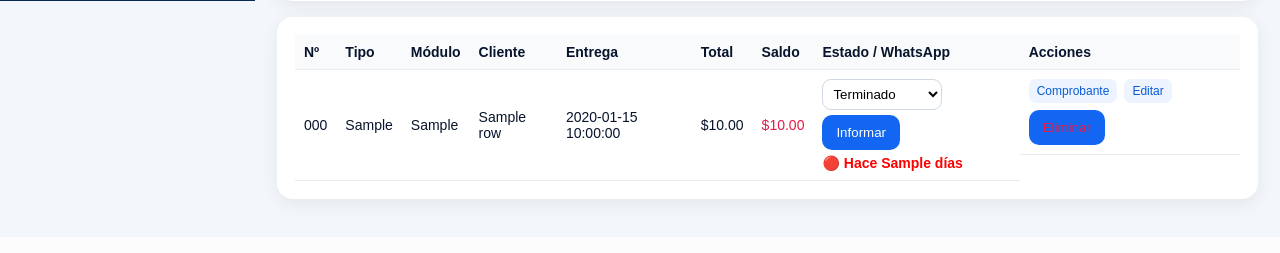
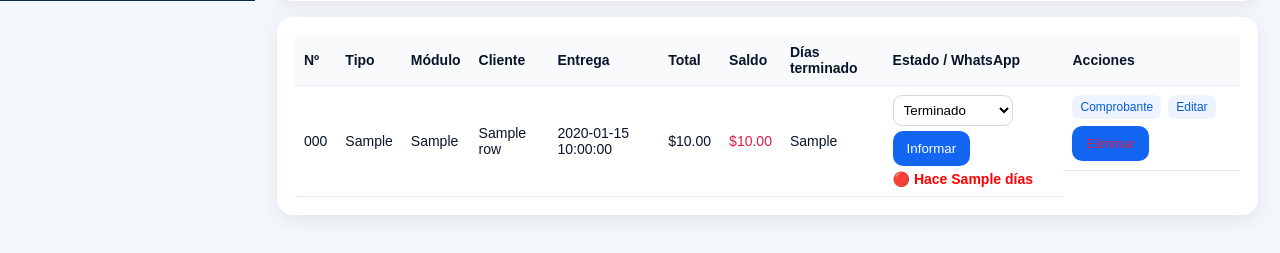
Before and after one commit to kmicaela20-ui/dms-sistema-pro, a Flask app: template templates/orders.html in a window 1280 px wide. Shown: the part 799-1052 px from the top of the page. Before the commit the page ends 1010 px from the top, so only its background shows below. Run offline with Flask 3, Linux system fonts and the light colour scheme; the template is opened without the code that fills it: most values are stand-ins (such as "Sample title", 1, 10 or a date in 2020); parts of the project's set-up code (start-up, migrations or seed data) failed here and were passed over; some libraries are stand-ins or nearby versions.

Commit message:
Update orders.html

```diff
--- a/templates/orders.html
+++ b/templates/orders.html
@@ -176,6 +176,7 @@ Limpiar
   <th>Entrega</th>
   <th>Total</th>
   <th>Saldo</th>
+  <th>Días terminado</th>
   <th>Estado / WhatsApp</th>
   <th>Acciones</th>
 </tr>
@@ -191,6 +192,8 @@ Limpiar
   <td>{{r.date_delivery}}</td>
   <td>${{"%.2f"|format(r.total)}}</td>
   <td class="red">${{"%.2f"|format(r.balance)}}</td>
+
+  <td>{{r.days_finished}}</td>
 
   <td>
 
```
